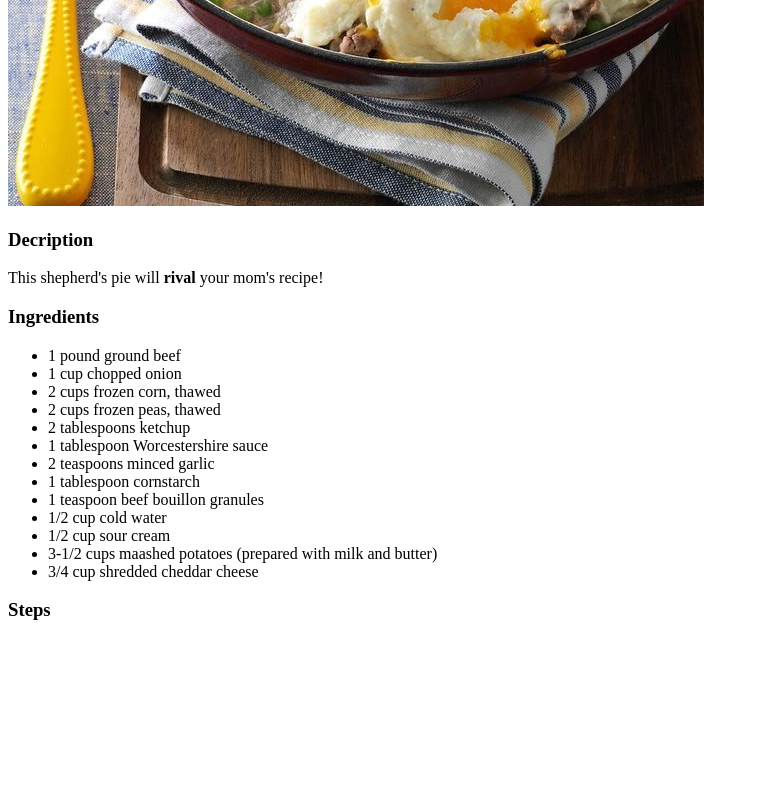
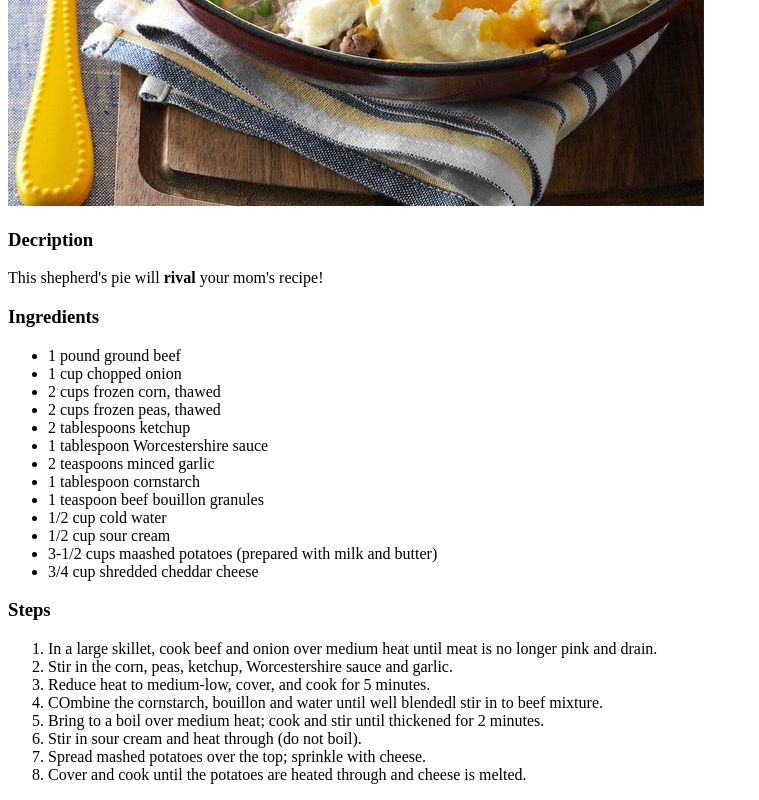
Before and after one commit to Genslei/odin-recipes, a plain HTML site: page recipes/shepherds-pie.html in a window 1280 px wide. Shown: the part 570-1370 px from the top of the page, without its empty margins (0-759 px from the left). Before the commit the page ends 1210 px from the top, so only its background shows below. Drawn offline with Linux system fonts and the light colour scheme.

Commit message:
Add 'steps' header and ordered list of directions for each respective recipe on their pages

```diff
--- a/recipes/shepherds-pie.html
+++ b/recipes/shepherds-pie.html
@@ -26,5 +26,15 @@
             <li>3/4 cup shredded cheddar cheese</li>
         </ul>
         <h3>Steps</h3>
+        <ol>
+            <li>In a large skillet, cook beef and onion over medium heat until meat is no longer pink and drain.</li>
+            <li>Stir in the corn, peas, ketchup, Worcestershire sauce and garlic.</li>
+            <li>Reduce heat to medium-low, cover, and cook for 5 minutes.</li>
+            <li>COmbine the cornstarch, bouillon and water until well blendedl stir in to beef mixture.</li>
+            <li>Bring to a boil over medium heat; cook and stir until thickened for 2 minutes.</li>
+            <li>Stir in sour cream and heat through (do not boil).</li>
+            <li>Spread mashed potatoes over the top; sprinkle with cheese.</li>
+            <li>Cover and cook until the potatoes are heated through and cheese is melted.</li>
+        </ol>
     </body>
 </html>
```
Also changed, not shown: recipes/chicken-dumpling.html (+9 -0 lines), recipes/shrimp-scampi.html (+8 -0 lines).
